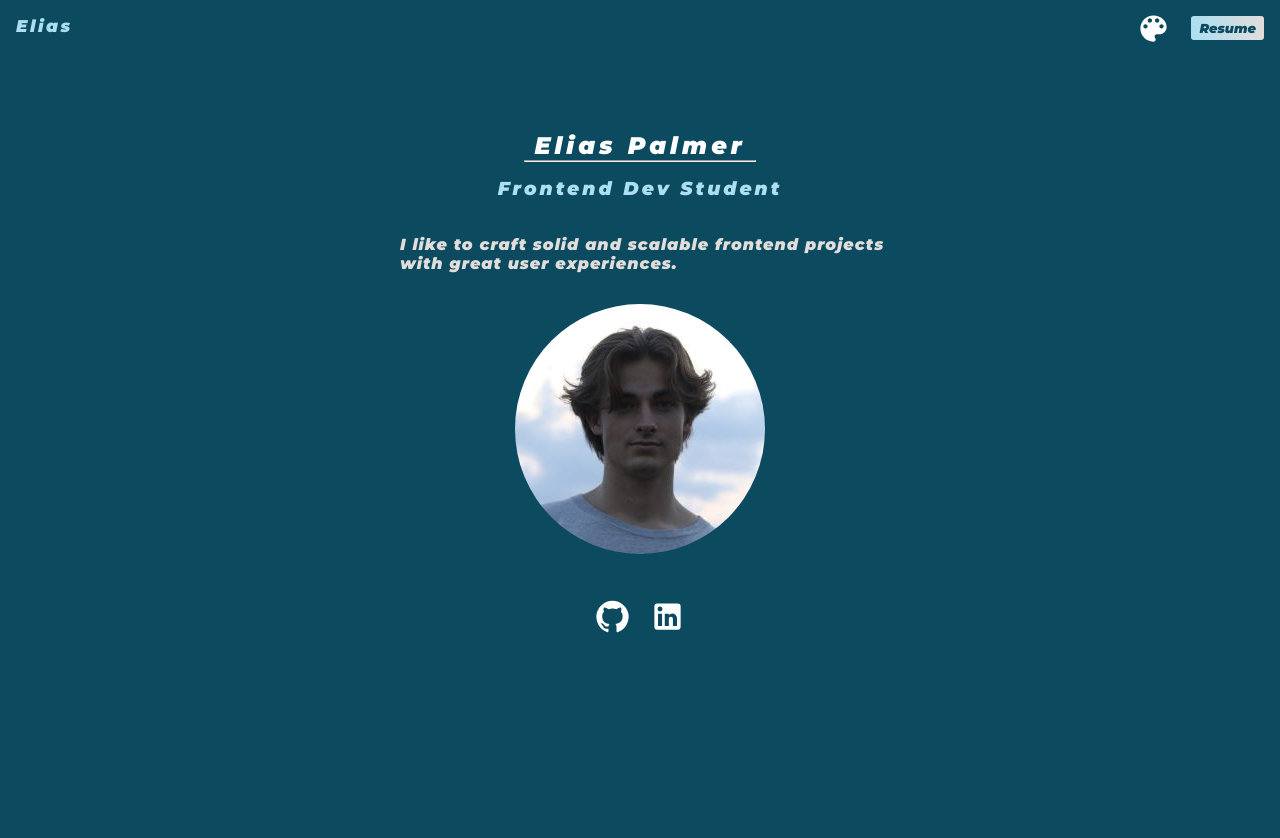
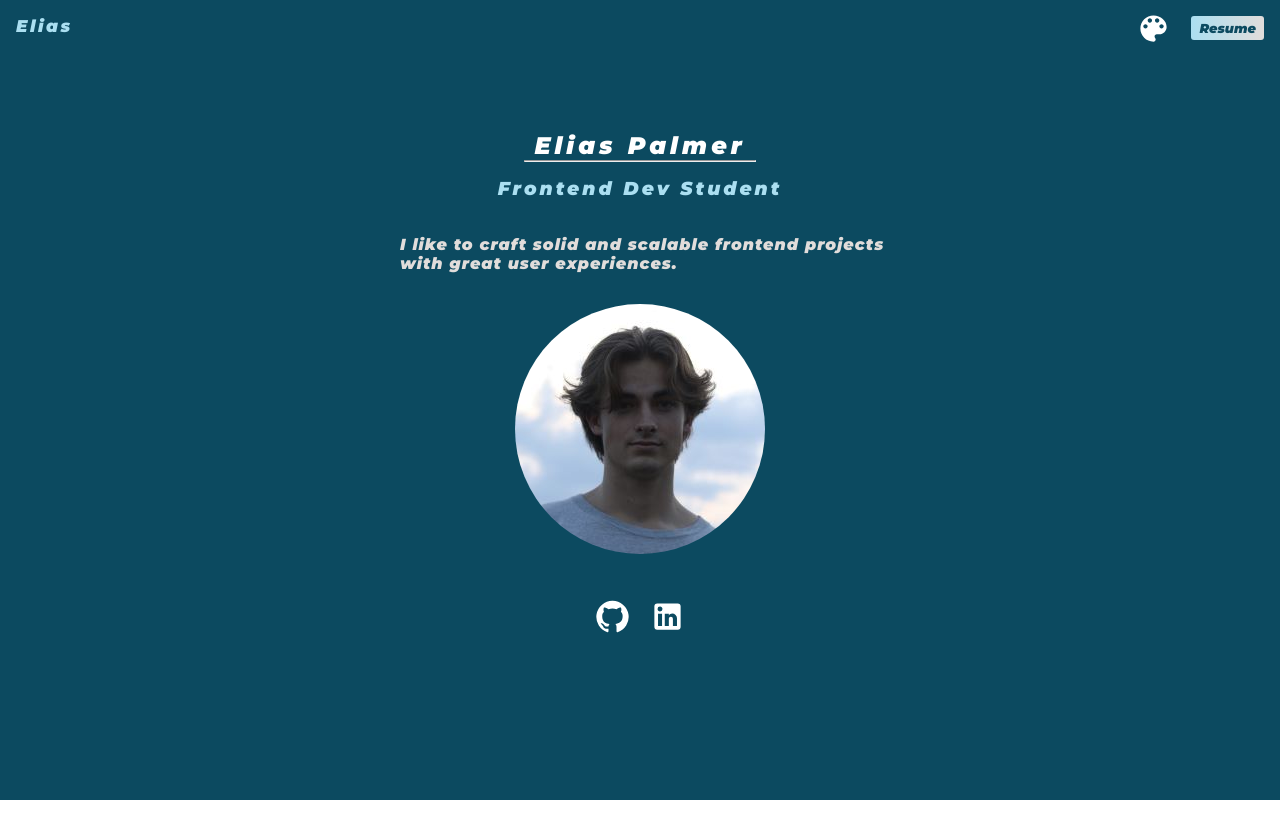
Before and after one commit to palmerelias/portfolio-oct-23, a React (Vite) app: page / in a window 1280 px wide. Shown: the top 838 px of the page. After the commit the page ends 800 px from the top, so only its background shows below. Built offline with nearby package versions, Linux system fonts and the light colour scheme.

Commit message:
fixed empty space at the bottom of the page

```diff
--- a/src/styles.css
+++ b/src/styles.css
@@ -4,6 +4,9 @@ body {
 
 .body {
     background-color: #0C4A60;
+    position: absolute;
+    height: 100%;
+    width: 100%;
 }
 
 .body-dark {
@@ -147,7 +150,6 @@ nav {
     color: #FFFFFF;
     padding-top: 30px;
     margin-left: 20px;
-    padding-bottom: 100%;
 }
 
 
```
